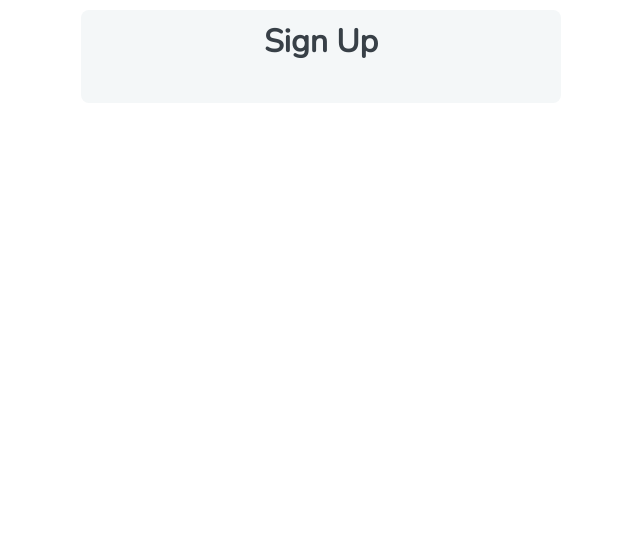
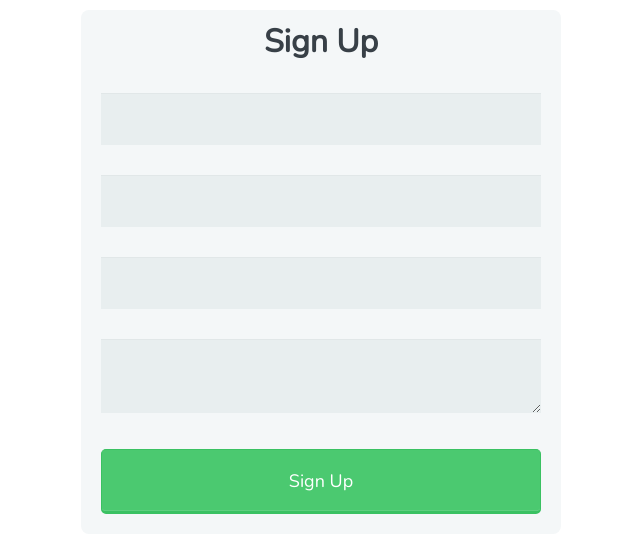
Before and after one commit to Abbott1/HTML-Forms-course, a plain HTML site: page index.html in a window 1280 px wide. Shown: the whole page, without its empty margins (319-959 px from the left). Drawn offline with nearby package versions, Linux system fonts and the light colour scheme.

Commit message:
second try at a commit

```diff
--- a/index.html
+++ b/index.html
@@ -14,6 +14,14 @@
 
         <h1>Sign Up</h1>
 
+        <input type="text" id="name" name="user_name">
+        <input type="email" id="mail" name="user_email">
+        <input type="password" id="password" name="user_password">
+
+        <textarea id="bio" name="user_bio"></textarea>
+
+        <button type="submit">Sign Up</button>
+
       </form>
 
     </body>
```
